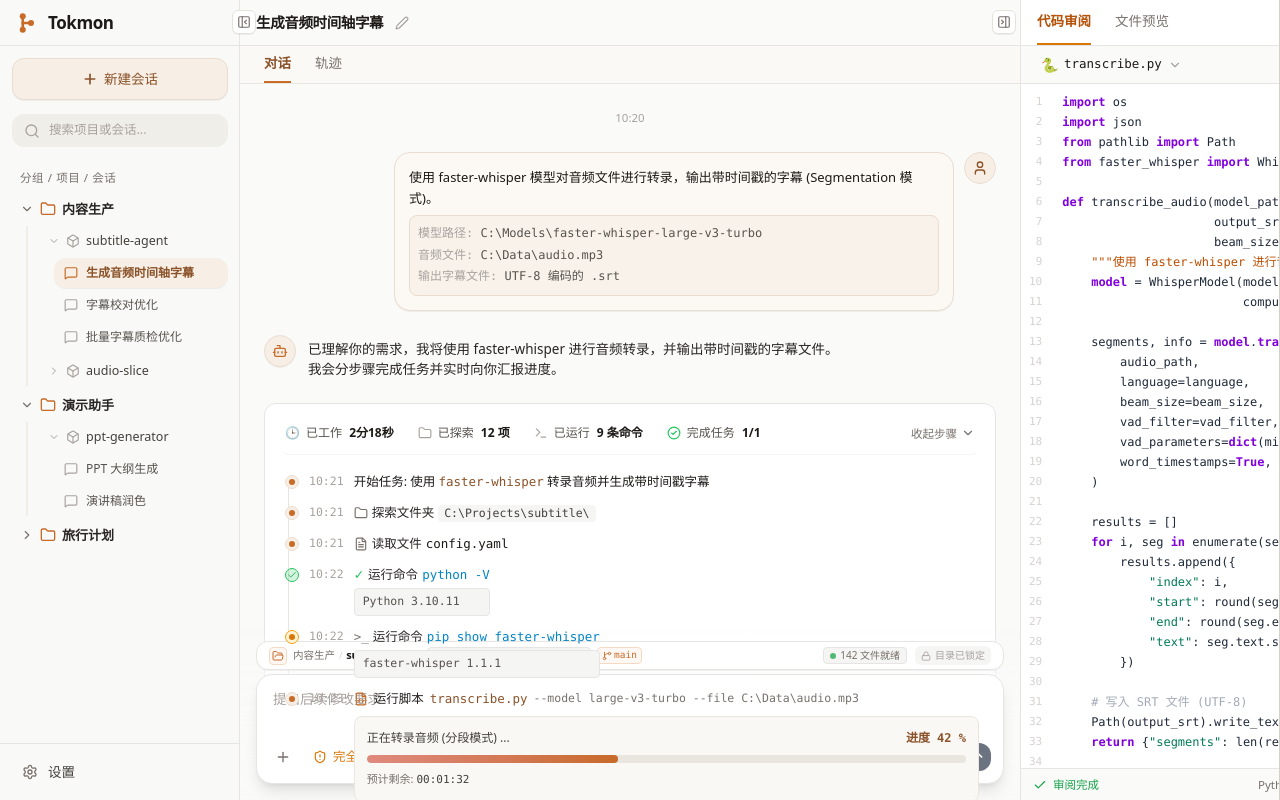
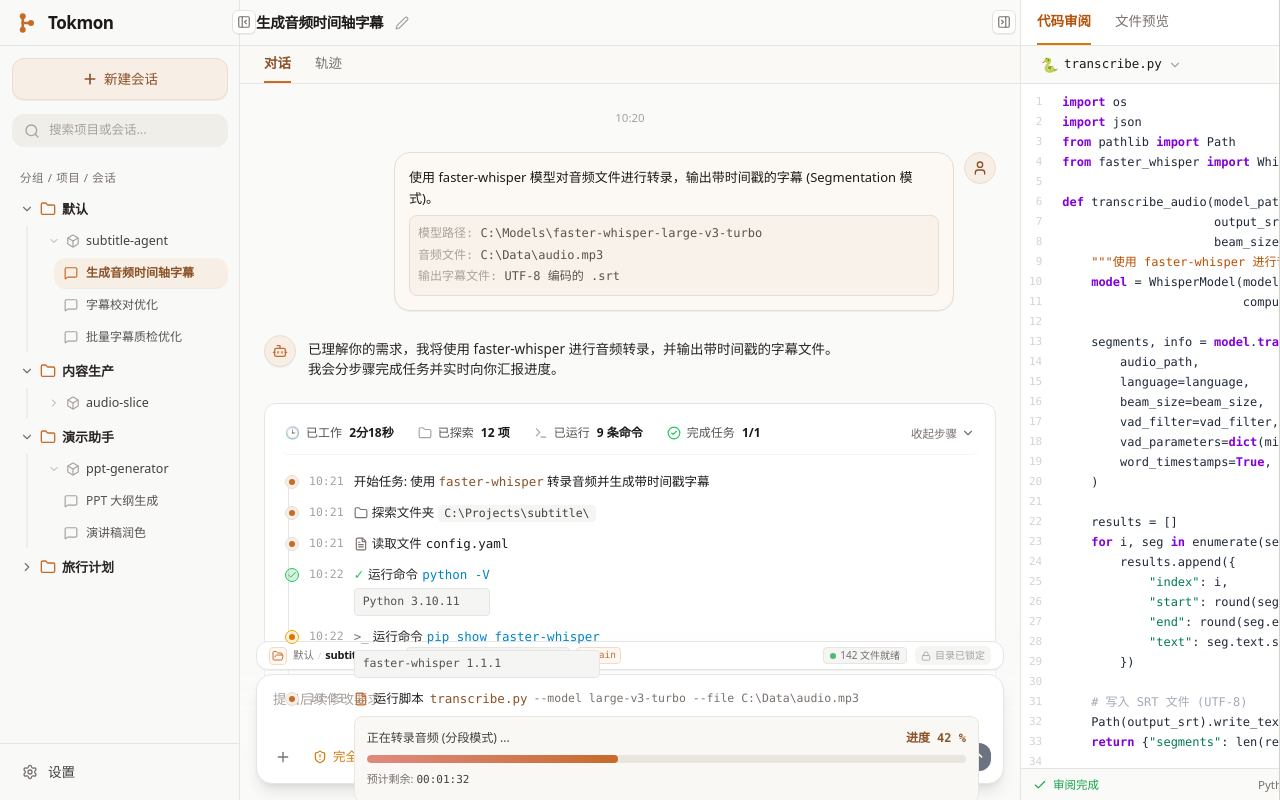
Before and after one commit to jiannanya/tokmon-ui, a React (Vite) app: page / in a window 1280 px wide. Built offline with nearby package versions, Linux system fonts and the light colour scheme; the HTML template or start-up script is replaced by a standard one.

Commit message:
update ui

```diff
--- a/src/App.tsx
+++ b/src/App.tsx
@@ -251,7 +251,7 @@ export default function App() {
 
   // Active Workspace & Project Space State (Agent Desktop Working Directory)
   const [activeWorkspace, setActiveWorkspace] = useState({
-    group: '内容生产',
+    group: '默认',
     name: 'subtitle-agent',
     path: 'C:\\Users\\User\\Tokmon\\Projects\\subtitle-agent',
     shortPath: '~/Projects/subtitle-agent',
@@ -319,8 +319,8 @@ export default function App() {
   // Dynamic 3-Level Conversation Tree Data (分组 Group -> 项目 Project -> 会话 Conversation)
   const [treeData, setTreeData] = useState([
     {
-      id: 'group-1',
-      name: '内容生产',
+      id: 'group-default',
+      name: '默认',
       isOpen: true,
       projects: [
         {
@@ -330,7 +330,14 @@ export default function App() {
           shortPath: '~/Projects/subtitle-agent',
           isOpen: true,
           conversations: ['生成音频时间轴字幕', '字幕校对优化', '批量字幕质检优化']
-        },
+        }
+      ]
+    },
+    {
+      id: 'group-1',
+      name: '内容生产',
+      isOpen: true,
+      projects: [
         {
           id: 'proj-1-2',
           name: 'audio-slice',
@@ -376,7 +383,7 @@ export default function App() {
   // New Conversation Modal State
   const [showNewConvModal, setShowNewConvModal] = useState(false)
   const [newConvTitle, setNewConvTitle] = useState('')
-  const [newConvGroup, setNewConvGroup] = useState('内容生产')
+  const [newConvGroup, setNewConvGroup] = useState('默认')
   const [newConvPath, setNewConvPath] = useState('C:\\Users\\User\\Tokmon\\Projects\\subtitle-agent')
 
   // Helper to extract directory name from physical path
@@ -504,7 +511,7 @@ export default function App() {
   const handleOpenNewConvModal = () => {
     const defaultName = `新会话 ${Date.now().toString().slice(-4)}`
     setNewConvTitle(defaultName)
-    setNewConvGroup('内容生产')
+    setNewConvGroup('默认')
     setNewConvPath(activeWorkspace.path || 'C:\\Users\\User\\Tokmon\\Projects\\subtitle-agent')
     setShowNewConvModal(true)
   }
@@ -515,7 +522,7 @@ export default function App() {
     const path = newConvPath.trim() || 'C:\\Users\\User\\Tokmon\\Projects\\subtitle-agent'
     const projName = getProjectNameFromPath(path)
     const shortPath = path.replace('C:\\Users\\User\\Tokmon', '~').replace(/\\/g, '/')
-    const targetGroup = newConvGroup.trim() || '内容生产'
+    const targetGroup = newConvGroup.trim() || '默认'
 
     setTreeData(prev => {
       const groupExists = prev.some(g => g.name === targetGroup)
```
